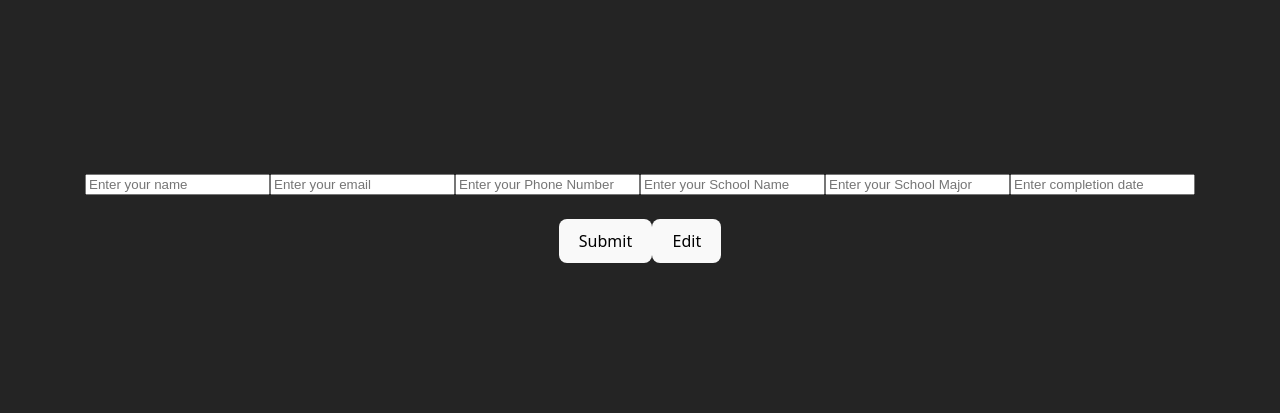
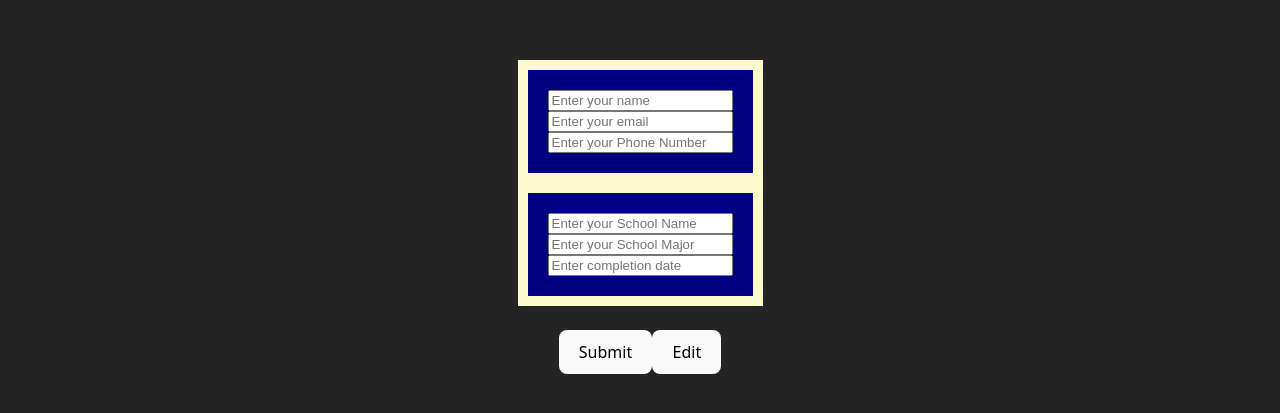
Before and after one commit to curtis-taylor/CV_REACT, a React (Vite) app in the folder cv_react_app/: page / in a window 1280 px wide. Shown: the part 183-596 px from the top of the page. Built offline with nearby package versions, Linux system fonts and the light colour scheme.

Commit message:
more form work

```diff
--- a/cv_react_app/src/CvApp2.jsx
+++ b/cv_react_app/src/CvApp2.jsx
@@ -23,14 +23,19 @@ function CvApp2() {
     const handleSubmit = (e) => {
     e.preventDefault();
 
-    info = [name, email, phone, school, major, dateComplete]
+    let info = [name, email, phone, school, major, dateComplete]
     alert(`Hello, ${info}`);
+
+    return (
+      <h1>TTTEYWTEYT</h1>
+    )
   };
 
     return (
 
     <form onSubmit={handleSubmit}>
       <div>
+        <div className='section'>
             <input
               type="text"
               value={name}
@@ -49,6 +54,8 @@ function CvApp2() {
               onChange={(e) => setPhone(e.target.value)}
               placeholder="Enter your Phone Number"
             />
+        </div>
+        <div className='section'>
             <input
               type="text"
               value={school}
@@ -67,7 +74,9 @@ function CvApp2() {
               onChange={(e) => setDateComplete(e.target.value)}
               placeholder="Enter completion date"
             />
-      </div><br></br>
+        </div>
+      </div>
+      <br></br>
       <button type="submit">Submit</button>
       <button type="submit">Edit</button>
     </form>
```
Lines whose indentation alone changed are shown as unchanged.
